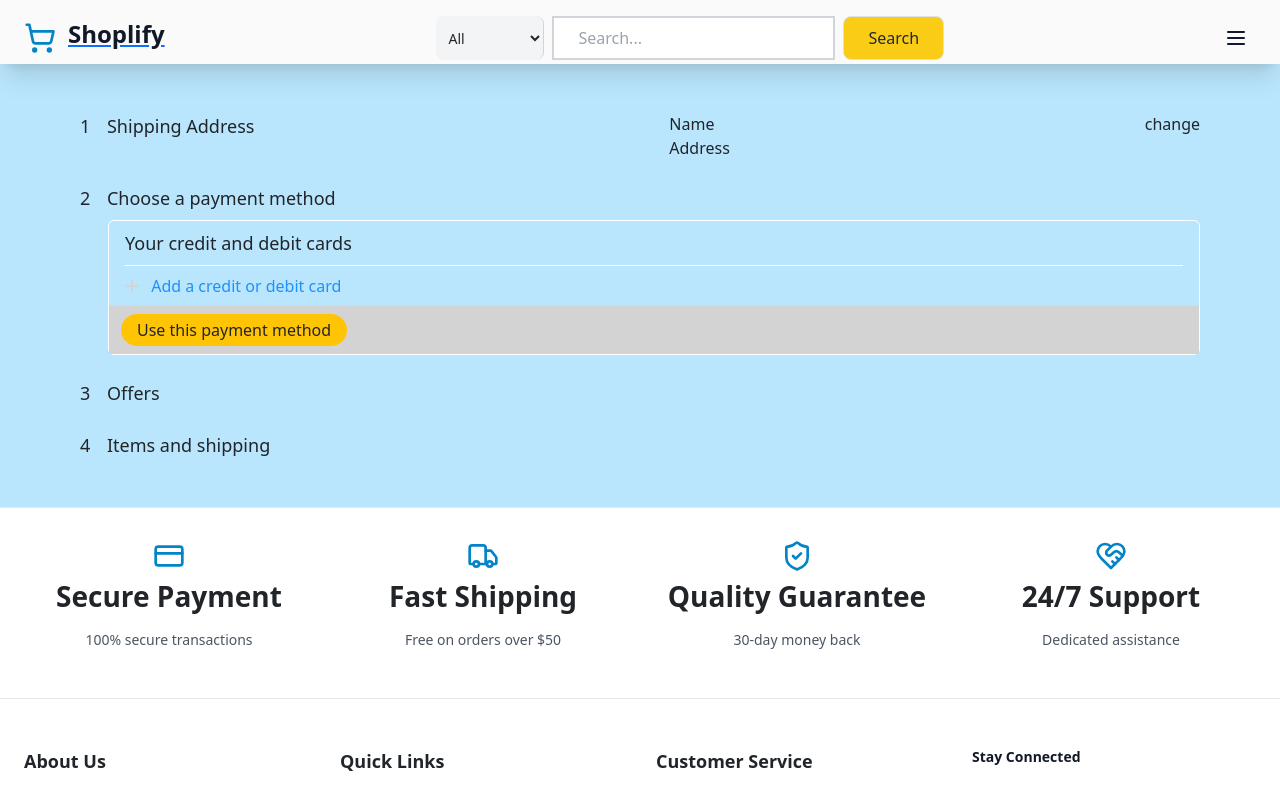
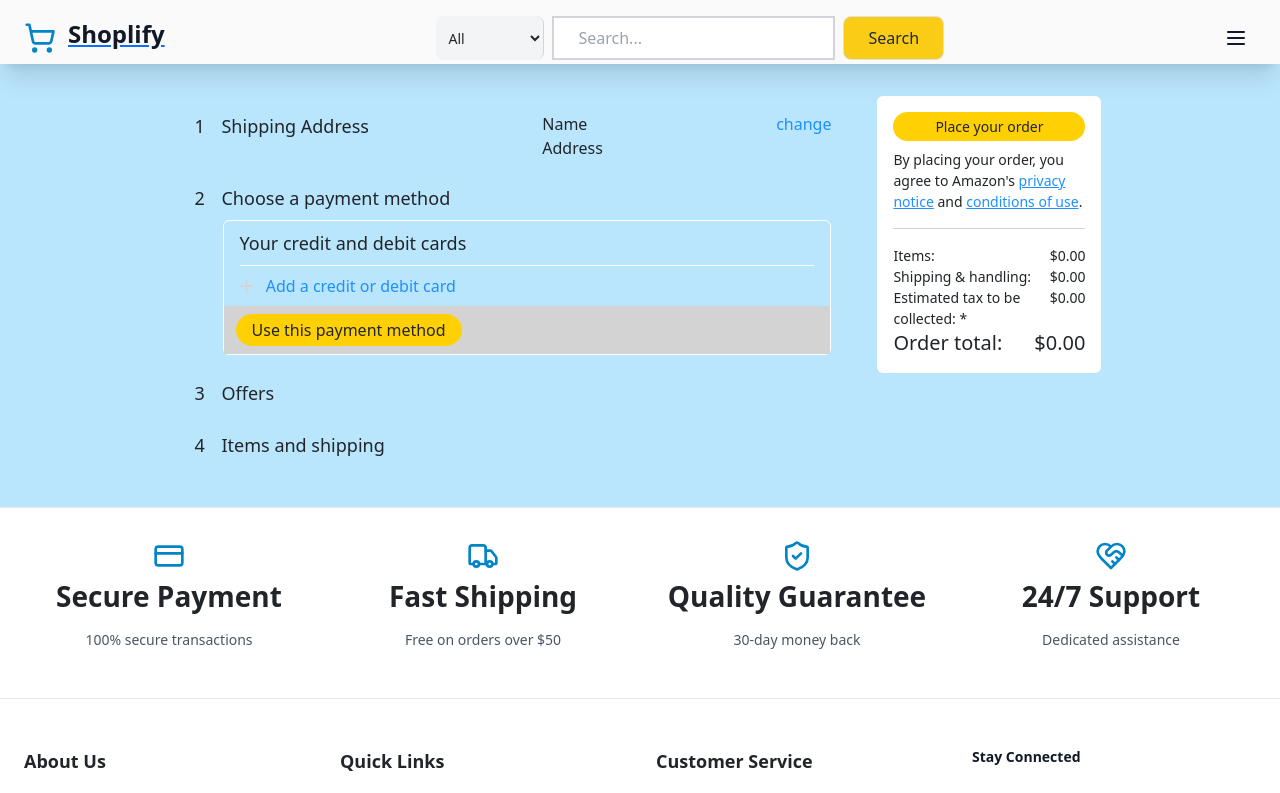
Before and after one commit to RVP2-241209-team2/p2-frontend, a React (Vite) app: page /checkout in a window 1280 px wide. Shown: the top 793 px of the page. Built offline with nearby package versions, Linux system fonts and the light colour scheme.

Commit message:
added more functionalities and designs on checkout page

```diff
--- a/src/pages/main/cart-page.css
+++ b/src/pages/main/cart-page.css
@@ -4,7 +4,7 @@
     border-bottom: 0.2px solid gray;
     margin: 0 0 15px 0;
 
-    color: #ffc505;
+    color: #ffda05;
 }
 .img{
     max-width: 150px;
--- a/src/pages/main/checkout-page.tsx
+++ b/src/pages/main/checkout-page.tsx
@@ -1,18 +1,42 @@
+import { useState } from "react";
 import { useNavigate } from "react-router-dom";
 
 export default function CheckoutPage() {
 // check if user is signed in.
   const navigate = useNavigate();
+  const [editAddress, setEditAddress] = useState(true);
+  const [editPayment, setEditPayment] = useState(false);
 
 
-  return <div className="w-[90vw]">
-    <div className="flex justify-between p-2 m-2">
+  return <div className="flex justify-between">
+    <div className="w-[75%] mr-[15px]">
+      <div className=" p-2 m-2">
+        {editAddress &&
+        <div className="flex justify-between">
           <div className="text-lg font-medium"><span className="mr-3">1</span> Shipping Address</div>
           <div>
             <div>Name</div>
             <div>Address</div>
           </div>
-      <div>change</div>
+          <div onClick={()=>setEditAddress(!editAddress)} className="cursor-pointer text-[dodgerblue]">change</div>
+        </div>}
+        {!editAddress && <div>
+          <div className="flex justify-between">
+            <div className="text-lg font-medium"><span className="mr-3">1</span> Choose a shipping address</div>
+            <div onClick={()=>setEditAddress(!editAddress)} className="cursor-pointer text-[dodgerblue]">Close</div>
+          </div>
+          <div className="ml-7 mt-2 border border-white rounded-md">
+            <div className="text-lg font-medium py-2 border-b border-white mx-3">Your addresses</div>
+            <div className="my-2 mx-3">
+              <span className="text-[lightgrey] cursor-pointer "><i className="fa-solid fa-plus"></i></span>
+              <span className="text-[dodgerblue] cursor-pointer hover:underline pl-2"> Add a new address</span>
+            </div>
+            <div className="cursor-pointer py-2 bg-[lightgrey] pl-3">
+              <div className="w-fit py-1 px-3 rounded-3xl font-medium bg-[#ffd105] hover:bg-[#ffc505]">Use this address</div>
+            </div>
+          </div>
+        </div>}
+
       </div>
       <div className="p-2 m-2">
         <div className="text-lg font-medium"><span className="mr-3">2</span> Choose a payment method</div>
@@ -23,7 +47,7 @@ export default function CheckoutPage() {
             <span className="text-[dodgerblue] cursor-pointer hover:underline pl-2"> Add a credit or debit card</span>
           </div>
           <div className="cursor-pointer py-2 bg-[lightgrey] pl-3">
-          <div className="w-fit py-1 px-3 rounded-3xl bg-[#ffc505]">Use this payment method</div>
+            <div className="w-fit py-1 px-3 rounded-3xl font-medium bg-[#ffd105] hover:bg-[#ffc505]">Use this payment method</div>
           </div>
         </div>
       </div>
@@ -34,4 +58,28 @@ export default function CheckoutPage() {
         <div className="text-lg font-medium"><span className="mr-3">4</span> Items and shipping</div>
       </div>
     </div>
+    <div className="text-[14px] w-[25%] ml-[15px] h-fit p-3 bg-white rounded-md">
+      <div className=""></div>
+        {/* <div className="text-lg font-medium">Order Summary</div> */}
+        <div className="text-center cursor-pointer mx-auto py-1 px-4 mb-2 rounded-3xl bg-[#ffd105] hover:bg-[#ffc505]">Place your order</div>
+        <p className="pb-3 border-b border-[lightgrey]">By placing your order, you agree to Amazon's <span className="text-[dodgerblue] cursor-pointer underline hover:text-[dimgrey]">privacy notice</span> and <span className="text-[dodgerblue] cursor-pointer underline hover:text-[dimgrey]">conditions of use</span>.</p>
+
+        <div className="flex justify-between">
+          <div>Items:</div>
+          <div>$0.00</div>
+        </div>
+        <div className="flex justify-between">
+          <div>Shipping & handling:</div>
+          <div>$0.00</div>
+        </div>
+        <div className="flex justify-between">
+          <div>Estimated tax to be collected: *</div>
+          <div>$0.00</div>
+        </div>
+        <div className="font-medium text-xl flex justify-between">
+          <div>Order total:</div>
+          <div>$0.00</div>
+        </div>
+    </div>
+  </div>
 }
```
Lines whose indentation alone changed are shown as unchanged.
